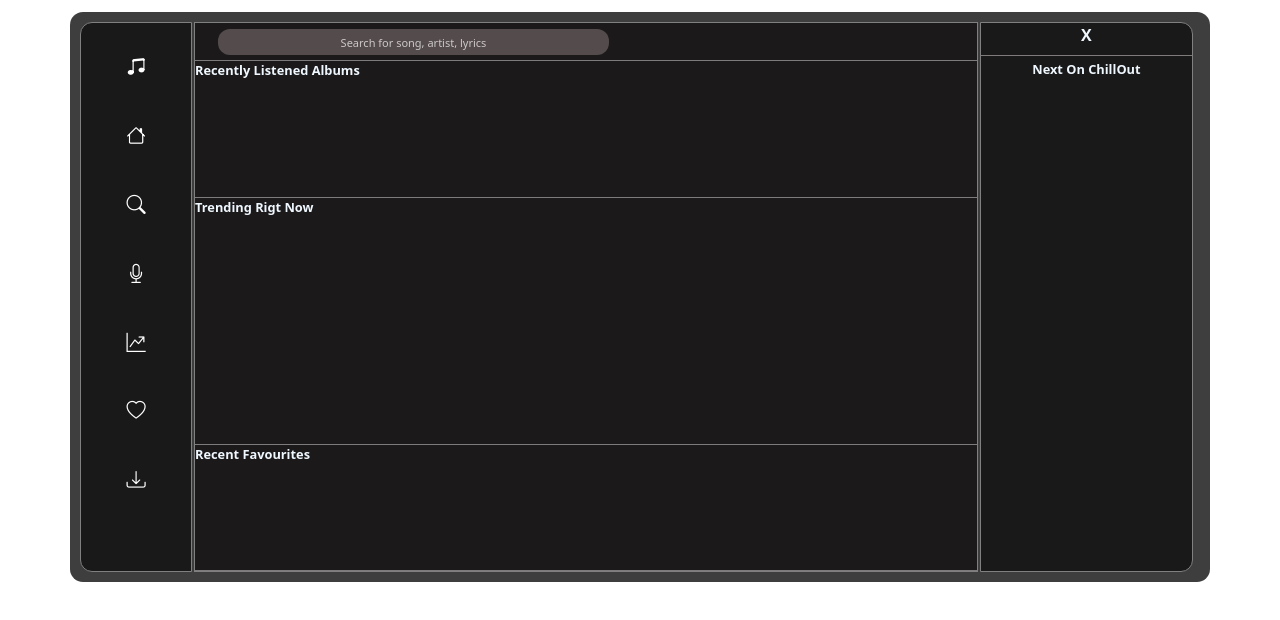
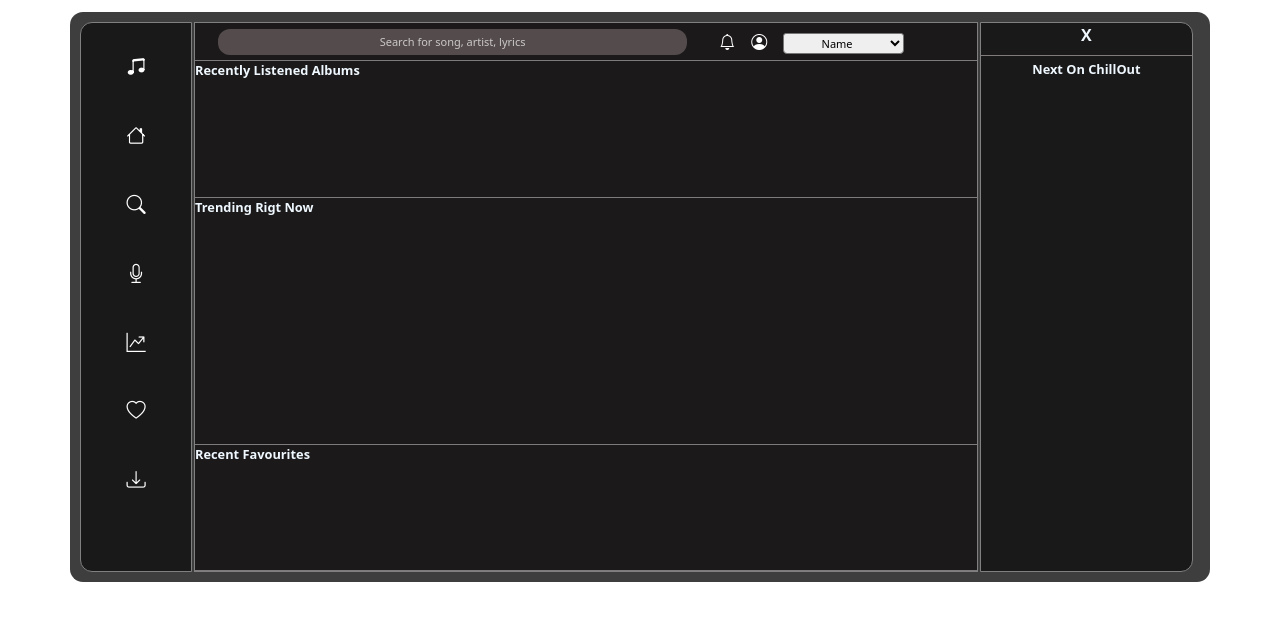
Before and after one commit to Arman091/symphony, a plain HTML site: page index.html in a window 1280 px wide. Drawn offline with nearby package versions, Linux system fonts and the light colour scheme.

Commit message:
"middle-top-complete"

```diff
--- a/index.html
+++ b/index.html
@@ -32,13 +32,22 @@
       <!-- Middle-section of App -->
 
       <div class="grid-item" id="middle">
-        <div class="middle-child " id="top-middle">
+        <div class="middle-child" id="top-middle">
           <input
             type="text"
             placeholder="Search for song, artist, lyrics"
             aria-label="Search"
             aria-describedby="search-icon"
           />
+          <div class="notification">
+            <span class="notification-icon"><i class="bi bi-bell"></i></span>
+            <span class="photo-icon"><i class="bi bi-person-circle"></i></span>
+            <select class="custom-select" id="dropdownMenuButton">
+              <option selected>Name</option>
+              <option value="2">Setting</option>
+              <option value="3">Logout</option>
+            </select>
+          </div>
         </div>
 
         <!-- Top second structure -->
--- a/styles/index.css
+++ b/styles/index.css
@@ -67,11 +67,15 @@
 .middle-child p {
   font-size: 0.8rem;
 }
+ #top-middle {
+    display: flex;
+    align-items: center;
+  }
 
- #top-middle input {
-    margin: 6px auto;
+  #top-middle input {
+    /* margin: 6px auto; */
     height: 26px;
-    width: 50%;
+    width: 60%;
     border-radius: 12px;
     background-color: rgb(84, 76, 76);
     color: #fff;
@@ -83,9 +87,38 @@
     font-size: 11px;
   }
 
-  #top-middle input::placeholder {
-    color: rgb(204, 200, 200);
+  .notification {
+    display: inline-flex;
+    align-items: center;
+    margin-left: 20px;
   }
+
+
+.notification span{
+  margin-left: 12px;
+}
+
+.notification select {
+  margin-left: 11px;
+  border-radius:3px 3px 4px 4px;
+  height: 21px;
+  width: 11em;
+  font-size: 11px;
+  outline: none;
+  text-align: center;
+
+}
+.photo-icon {
+  margin-left: 8px;
+}
+#top-middle input::placeholder {
+  color: rgb(204, 200, 200);
+}
+
+.notification {
+  color: white;
+  display: inline;
+}
 /* styling right div */
 
 #right p {
```
